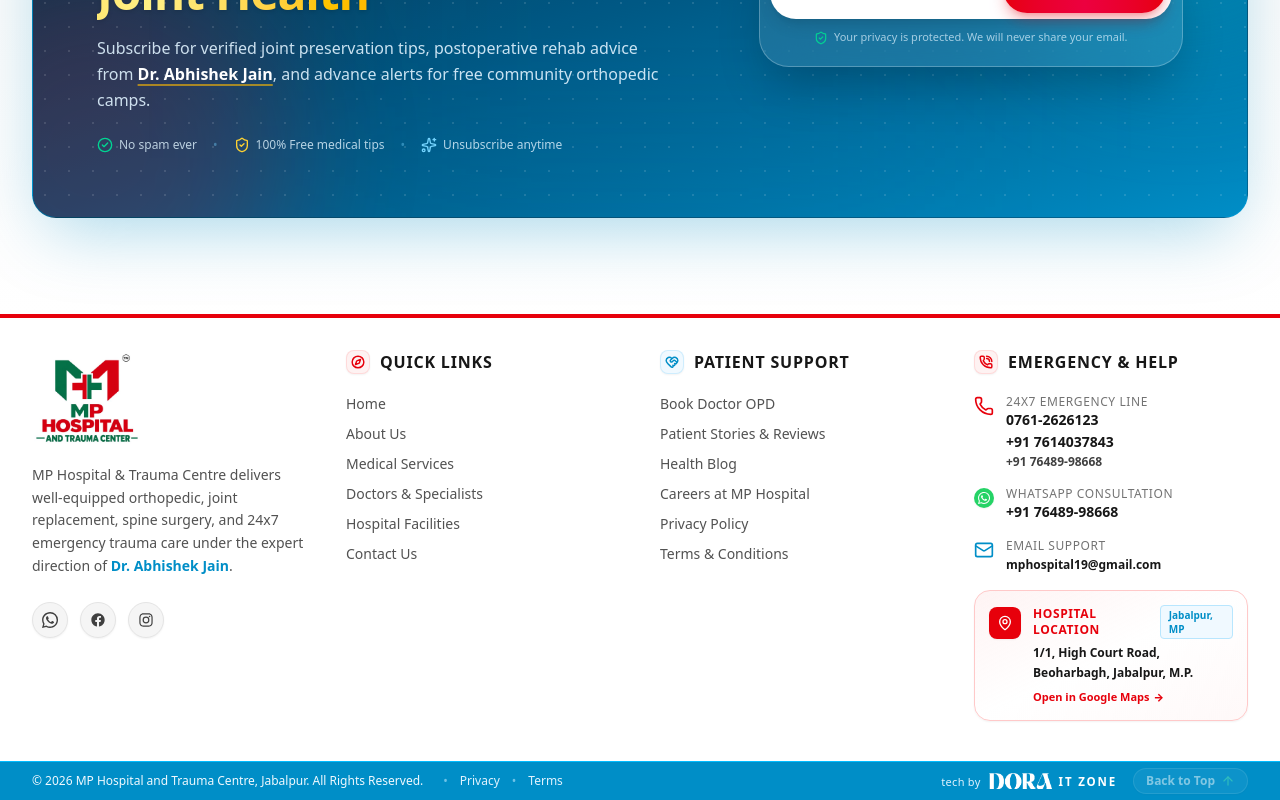
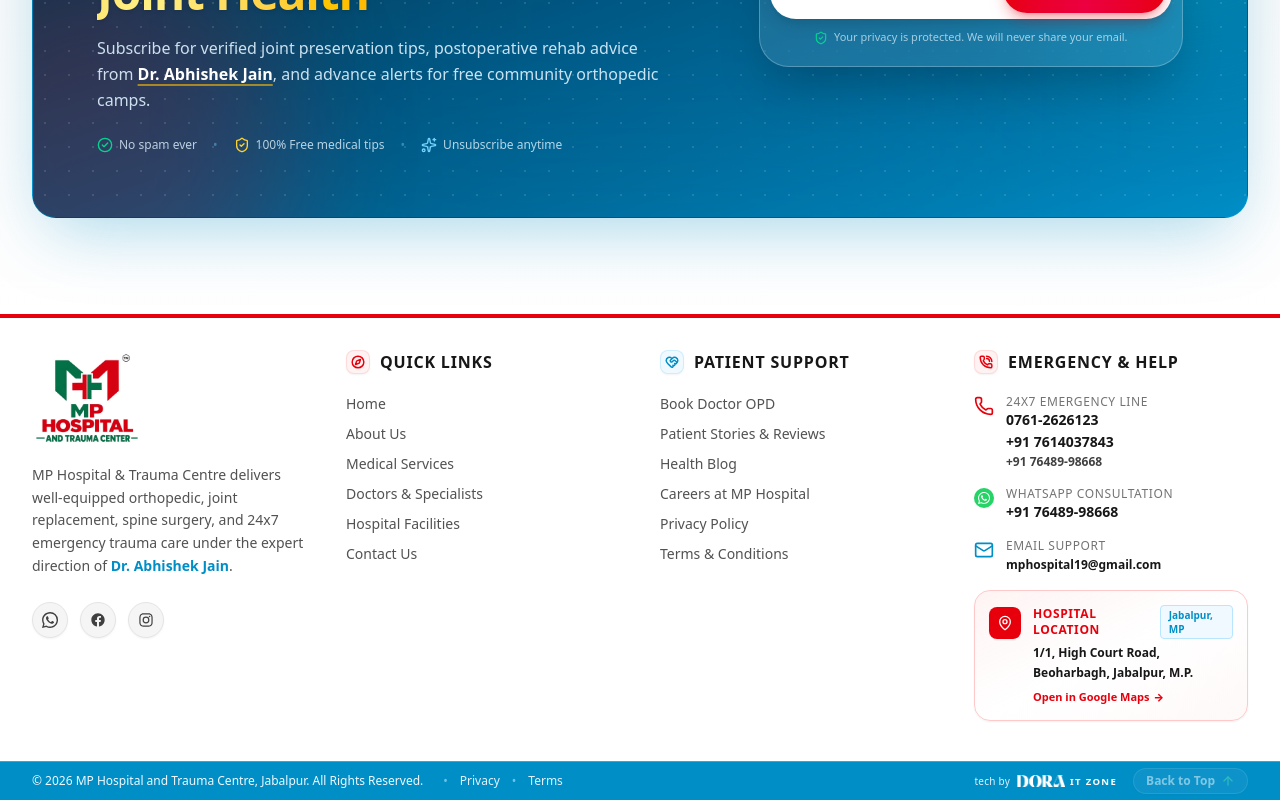
Before and after one commit to Sanatjaiswal/sparkbuild, a Next.js app: page / in a window 1280 px wide. Shown: the part 10981-11781 px from the top of the page. Built offline with nearby package versions, Linux system fonts and the light colour scheme.

Commit message:
Scale down Dora IT Zone font size and logo dimensions in footer to match footer text

```diff
--- a/src/components/layout/Footer.tsx
+++ b/src/components/layout/Footer.tsx
@@ -272,19 +272,19 @@ export default function Footer() {
 
           {/* Right End: Tech by Dora IT Zone & Back to Top */}
           <div className="flex items-center justify-center lg:justify-end gap-3 sm:gap-4 shrink-0">
-            {/* Tech by Dora IT Zone (Crisp White - No Dull Haze, No White BG) */}
+            {/* Tech by Dora IT Zone (Proportionally scaled to match footer) */}
             <a
               href="https://doraitzone.com"
               target="_blank"
               rel="noopener noreferrer"
-              className="inline-flex items-center gap-1.5 sm:gap-2 text-white hover:text-sky-100 transition-all whitespace-nowrap group py-0.5"
+              className="inline-flex items-center gap-1.5 text-white/90 hover:text-white transition-all whitespace-nowrap group py-0.5"
               title="Dora IT Zone - Digital Marketing & Technology Solutions, Jabalpur"
             >
-              <span className="text-[10.5px] sm:text-[11px] font-medium tracking-wide text-sky-100 leading-none">
+              <span className="text-[9.5px] sm:text-[10px] font-normal tracking-wide text-sky-100 leading-none">
                 tech by
               </span>
-              <div className="flex items-center gap-1.5">
-                <div className="relative h-[15px] w-[60px] sm:h-4 sm:w-[64px] shrink-0">
+              <div className="flex items-center gap-1">
+                <div className="relative h-[11px] w-[46px] sm:h-[12px] sm:w-[50px] shrink-0">
                   <Image
                     src="/images/dora_wordmark_white.png"
                     alt="DORA"
@@ -292,7 +292,7 @@ export default function Footer() {
                     className="object-contain group-hover:scale-105 transition-transform"
                   />
                 </div>
-                <span className="text-[11px] sm:text-[11.5px] font-bold tracking-[0.16em] text-white uppercase leading-none">
+                <span className="text-[9px] sm:text-[9.5px] font-bold tracking-[0.14em] text-white uppercase leading-none">
                   IT ZONE
                 </span>
               </div>
```
